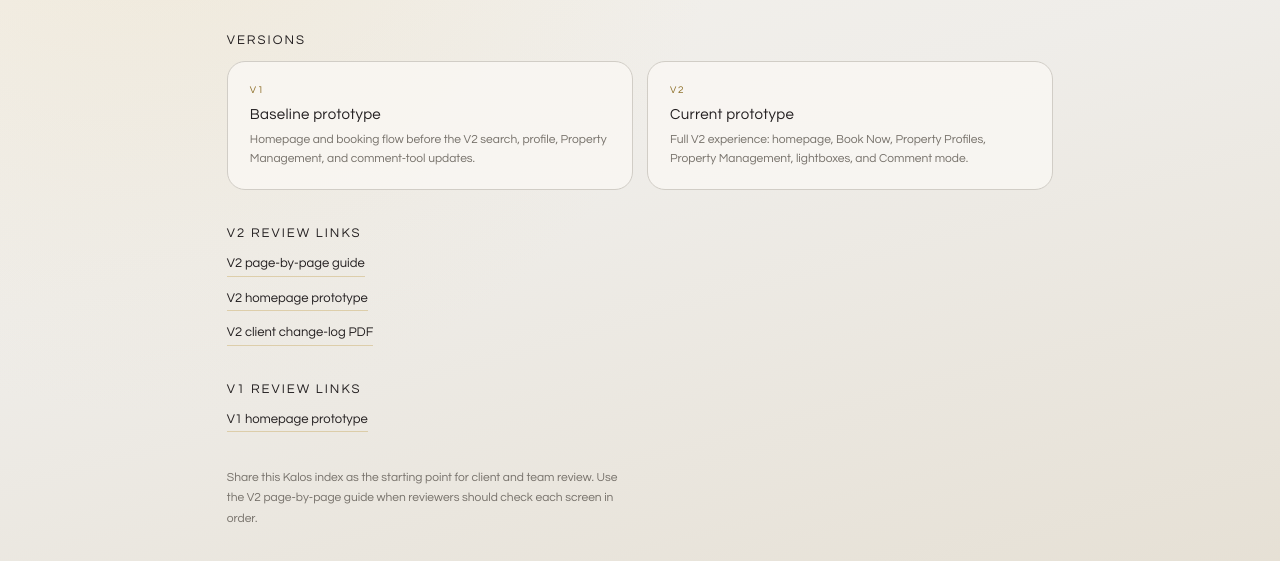
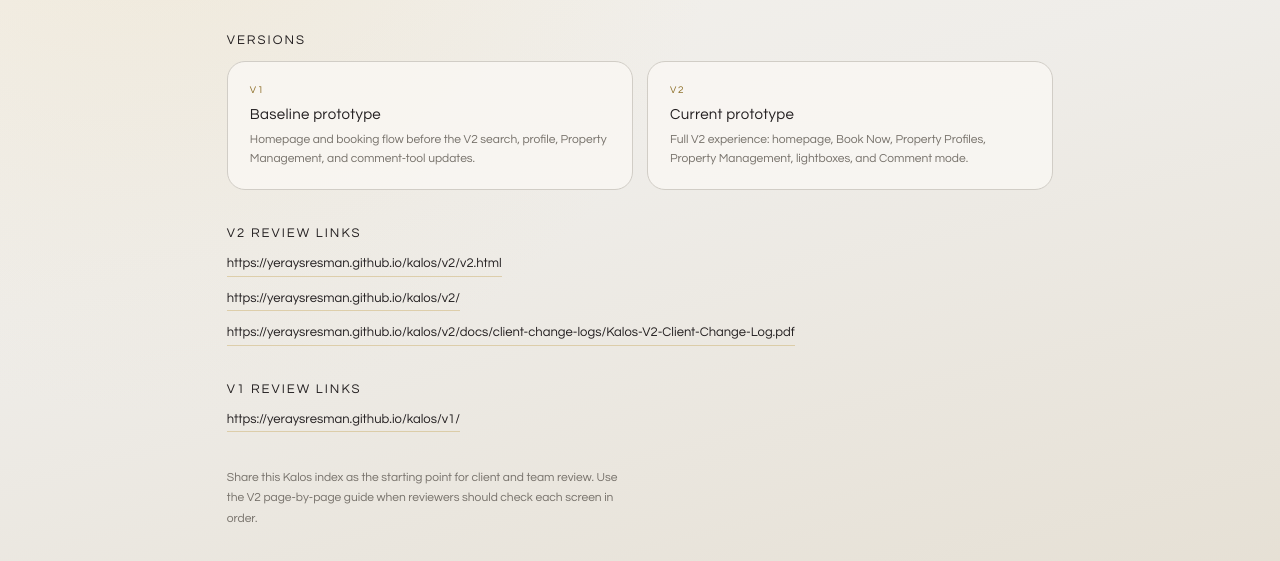
Before and after one commit to YeraysResman/kalos, a plain HTML site: page index.html in a window 1280 px wide. Shown: the part 229-790 px from the top of the page. Drawn offline with Linux system fonts and the light colour scheme.

Commit message:
Add absolute GitHub Pages review links on the Kalos summary.
Co-authored-by: Cursor <cursoragent@cursor.com>

```diff
--- a/index.html
+++ b/index.html
@@ -71,16 +71,16 @@
   <section class="section" aria-labelledby="v2-links">
     <h2 id="v2-links">V2 review links</h2>
     <div class="links">
-      <a href="v2/v2.html" target="_blank" rel="noreferrer noopener" title="V2 page-by-page guide">V2 page-by-page guide</a>
-      <a href="v2/index.html" target="_blank" rel="noreferrer noopener" title="V2 homepage prototype">V2 homepage prototype</a>
-      <a href="v2/docs/client-change-logs/Kalos-V2-Client-Change-Log.pdf" target="_blank" rel="noreferrer noopener" title="V2 client change-log PDF">V2 client change-log PDF</a>
+      <a href="https://yeraysresman.github.io/kalos/v2/v2.html" rel="noreferrer noopener" title="https://yeraysresman.github.io/kalos/v2/v2.html" target="_blank">https://yeraysresman.github.io/kalos/v2/v2.html</a>
+      <a href="https://yeraysresman.github.io/kalos/v2/" rel="noreferrer noopener" title="https://yeraysresman.github.io/kalos/v2/" target="_blank">https://yeraysresman.github.io/kalos/v2/</a>
+      <a href="https://yeraysresman.github.io/kalos/v2/docs/client-change-logs/Kalos-V2-Client-Change-Log.pdf" rel="noreferrer noopener" title="https://yeraysresman.github.io/kalos/v2/docs/client-change-logs/Kalos-V2-Client-Change-Log.pdf" target="_blank">https://yeraysresman.github.io/kalos/v2/docs/client-change-logs/Kalos-V2-Client-Change-Log.pdf</a>
     </div>
   </section>
 
   <section class="section" aria-labelledby="v1-links">
     <h2 id="v1-links">V1 review links</h2>
     <div class="links">
-      <a href="v1/index.html" target="_blank" rel="noreferrer noopener" title="V1 homepage prototype">V1 homepage prototype</a>
+      <a href="https://yeraysresman.github.io/kalos/v1/" rel="noreferrer noopener" title="https://yeraysresman.github.io/kalos/v1/" target="_blank">https://yeraysresman.github.io/kalos/v1/</a>
     </div>
   </section>
 
```
